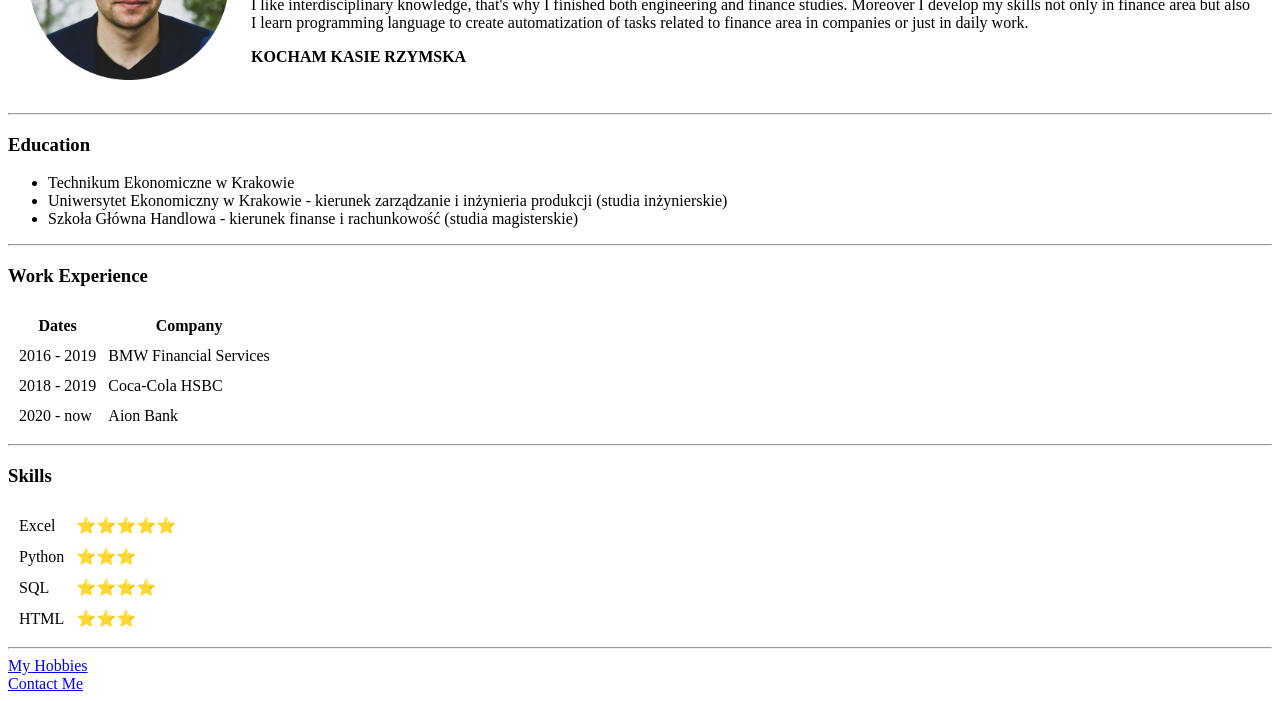
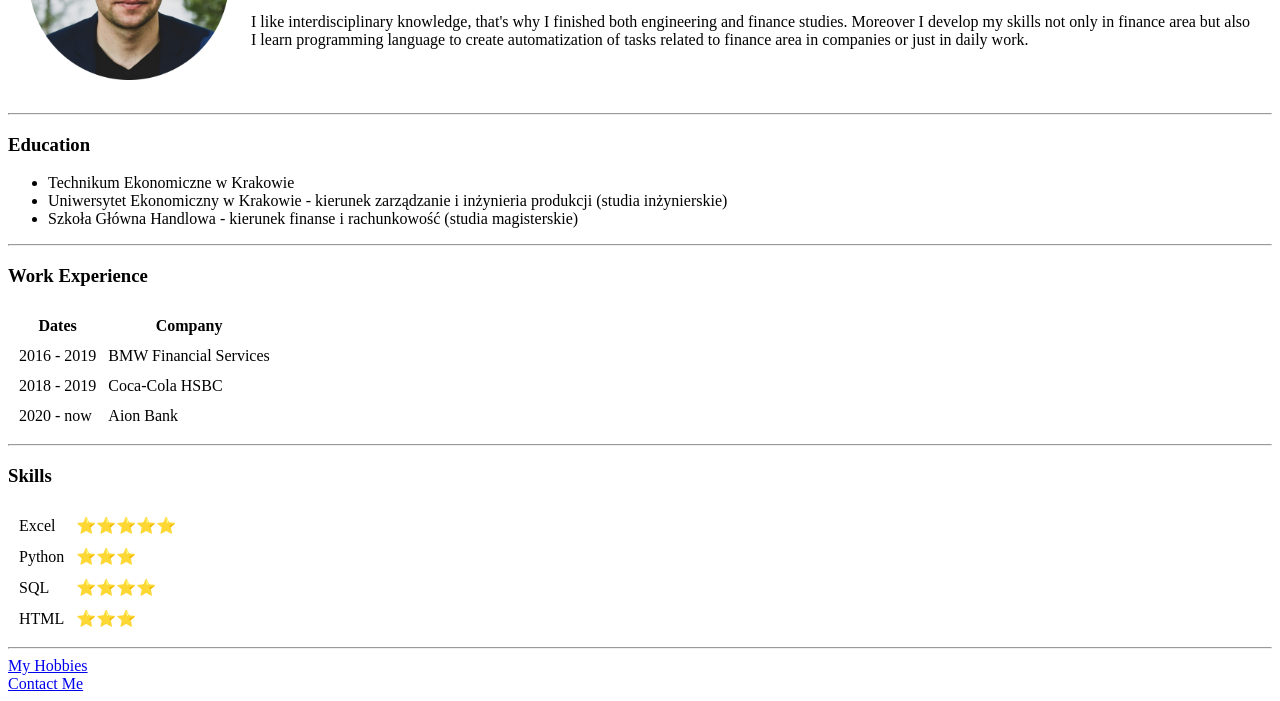
Before and after one commit to fil-felipe/cv, a plain HTML site: page index.html in a window 1280 px wide. Shown: the part 149-850 px from the top of the page. Drawn offline with Linux system fonts and the light colour scheme.

Commit message:
Update index.html

```diff
--- a/index.html
+++ b/index.html
@@ -16,7 +16,6 @@
         <h1>Filip Adamek</h1>
         <p><em>Combination of finance and IT fun</em></p>
         <p>I like interdisciplinary knowledge, that's why I finished both engineering and finance studies. Moreover I develop my skills not only in finance area but also I learn programming language to create automatization of tasks related to finance area in companies or just in daily work.</p>
-        <p><strong>KOCHAM KASIE RZYMSKA</strong></p>
       </td>
     </tr>
   </table>
```
